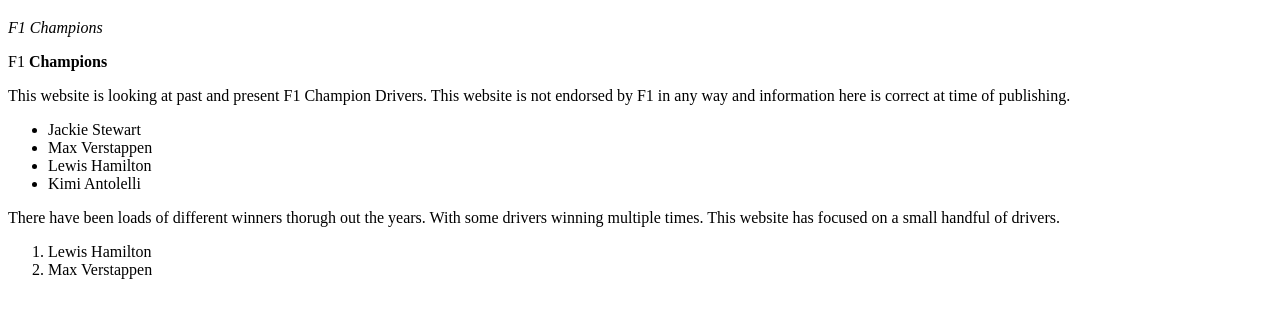
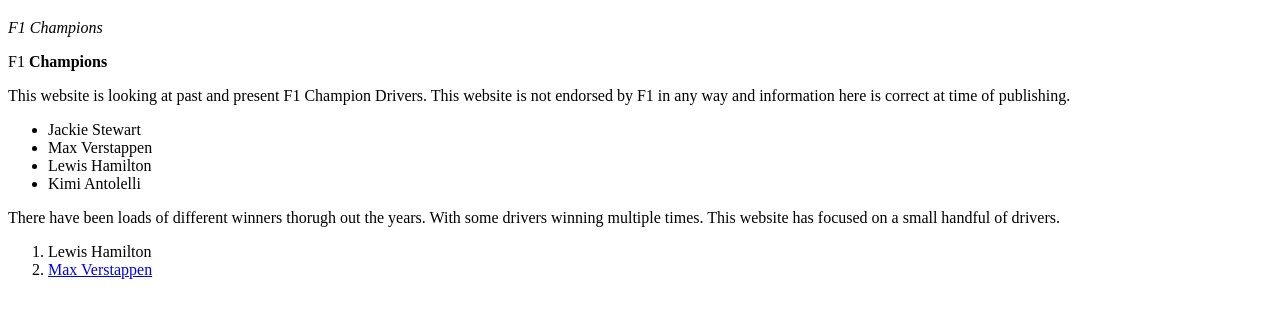
Before and after one commit to k1kura5587-hub/F1_Website_HNC, a plain HTML site: page index.html in a window 1280 px wide. Shown: the part 61-378 px from the top of the page. Drawn offline with Linux system fonts and the light colour scheme.

Commit message:
hyperlink added
added hyperlink

```diff
--- a/index.html
+++ b/index.html
@@ -23,8 +23,9 @@
         of drivers.</p>
         <ol>
             <li>Lewis Hamilton</li>
-            <li>Max Verstappen</li>
+            <li><a href="https://news.verstappen.com/en">Max Verstappen</a></li>
         </ol>
+
         <p></p>
     </body>
 </html>
```
